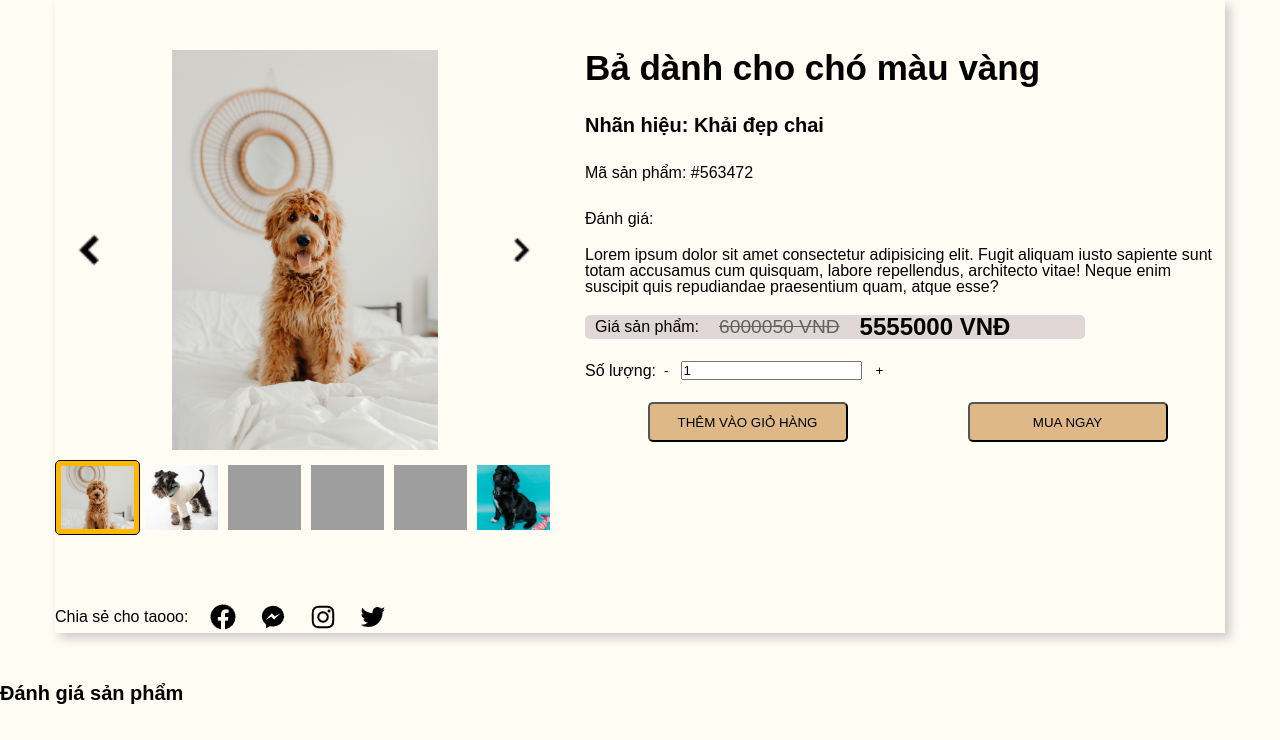
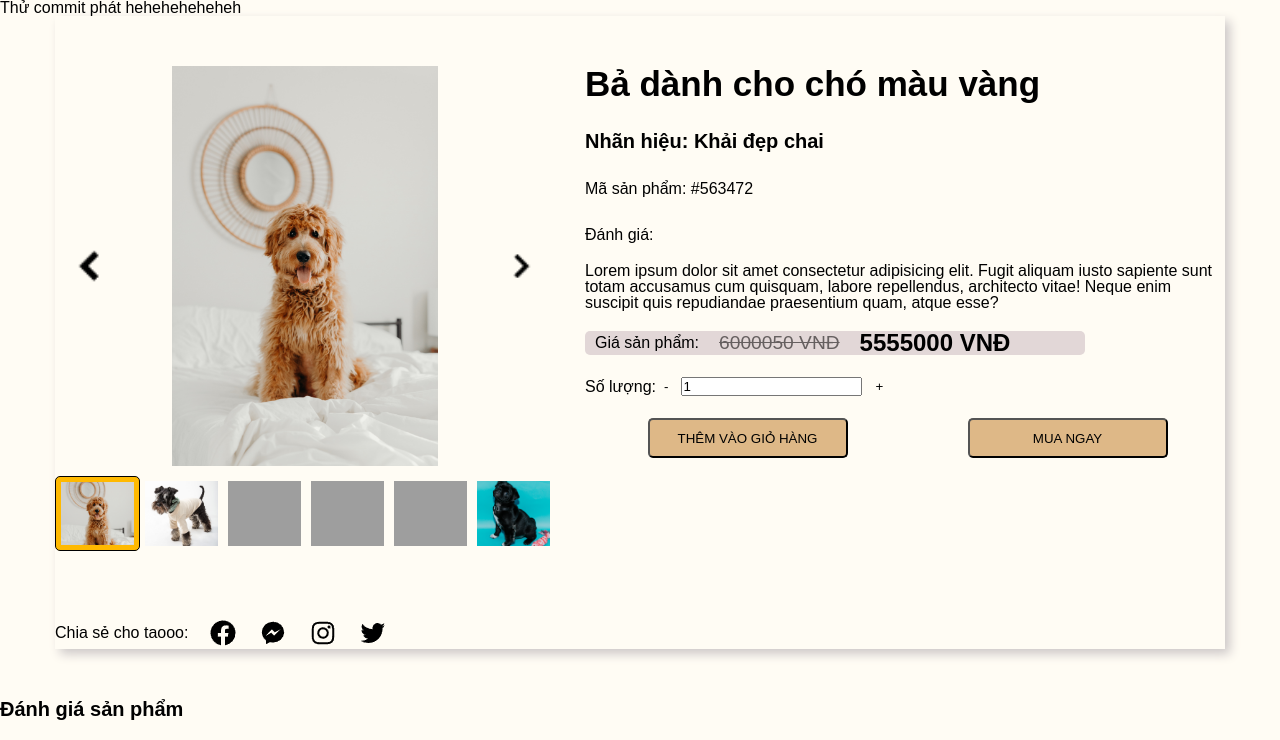
Before and after one commit to buivantai2303/TheBigCat, a plain HTML site: page detailspage.html in a window 1280 px wide. Shown: the top 740 px of the page. Drawn offline with Linux system fonts and the light colour scheme; grey boxes are pictures that could not be loaded.

Commit message:
Detail Page

```diff
--- a/detailspage.html
+++ b/detailspage.html
@@ -9,6 +9,7 @@
 
 </head>
 <body>
+    <p> Thử commit phát heheheheheheh</p>
     <div class="container">
         <div class="fater-viewproduct">
             <div class="view-product">
```
